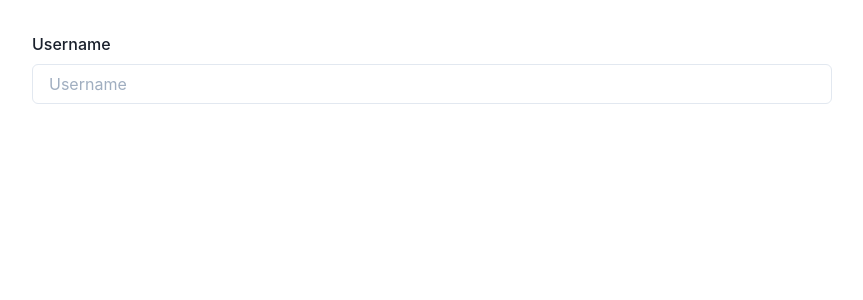
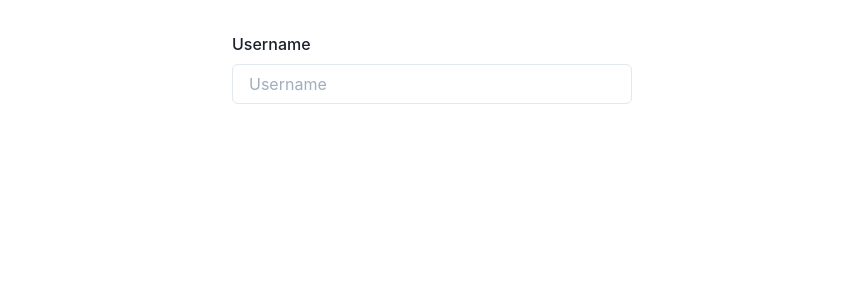
Before and after one commit to Decomplosed/react-graphql-ts-tut, a Next.js app in the folder lireddit-web/: page /register in a window 1280 px wide. Shown: the top 300 px of the page, without its empty margins (208-1071 px from the left). Built offline with nearby package versions, Linux system fonts and the light colour scheme.

Commit message:
passed variant of small

```diff
--- a/lireddit-web/src/pages/register.tsx
+++ b/lireddit-web/src/pages/register.tsx
@@ -17,7 +17,7 @@ const Register: React.FC<registerProps> = ({}) => {
       onSubmit={(values) => console.log(values)}
     >
       {(values, handleChange) => (
-        <Wrapper>
+        <Wrapper variant='small'>
           <Form>
             <FormControl>
               <FormLabel htmlFor='username'>Username</FormLabel>
```
